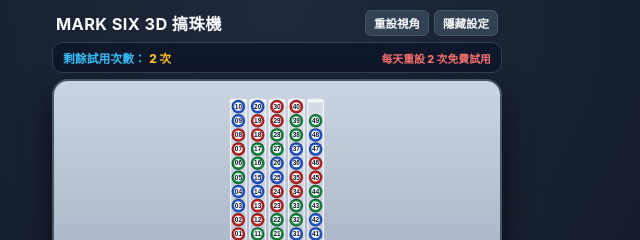
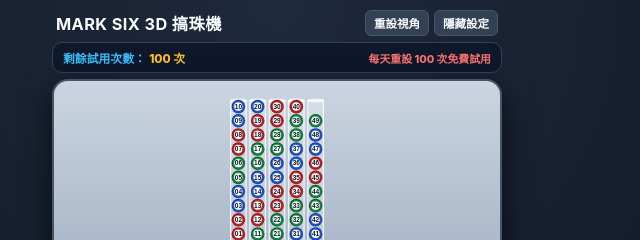
Before and after one commit to thxwind2002/thxwind2002.github.io, a plain HTML site: page index.html in a window 1280 px wide. Shown: the top 240 px of the page, 363-1003 px from the left. Drawn offline with Linux system fonts and the light colour scheme.

Commit message:
Update quota limits and remove ad script

```diff
--- a/index.html
+++ b/index.html
@@ -1,8 +1,6 @@
 <!DOCTYPE html>
 <html lang="zh-Hant">
 <head>
-    <script async src="https://pagead2.googlesyndication.com/pagead/js/adsbygoogle.js?client=ca-pub-1833601070433200"
-     crossorigin="anonymous"></script>
   <meta charset="UTF-8" />
   <meta name="viewport" content="width=device-width, initial-scale=1.0, user-scalable=no" />
   <title>3D 香港六合彩搞珠機（螢幕控制 3D 視覺位置）</title>
@@ -856,9 +854,9 @@
     <div class="quota-strip">
       <div>
         <span class="quota-badge">剩餘試用次數：</span>
-        <span class="quota-num" id="quotaCountText">10 次</span>
+        <span class="quota-num" id="quotaCountText">100 次</span>
       </div>
-      <div class="quota-sub red-highlight" id="dailyPlanText">每天重設 10 次免費試用</div>
+      <div class="quota-sub red-highlight" id="dailyPlanText">每天重設 100 次免費試用</div>
     </div>
 
     <div class="canvas-box" id="canvasBox">
@@ -1424,7 +1422,8 @@
     }
 
     var STORAGE_KEY = "marksix_3d_quota_guarded_v1";
-    var DAILY_FREE_RESET_COUNT = 2;
+    // 每日重設為 100 次免費試用
+    var DAILY_FREE_RESET_COUNT = 100;
     var INTEGRITY_SALT = "M6_3D_GUARD_2026_HK";
     var CLOCK_SKEW_TOLERANCE_MS = 5 * 60 * 1000;
 
@@ -1648,7 +1647,6 @@
     var CY = 248;
     var BALL_R = 6.8;
     var BALL_DIAMETER = BALL_R * 2;
-    // 大圓球體直徑改為號碼珠直徑的 12 倍
     var SPHERE_DIAMETER = BALL_DIAMETER * 12;
     var SPHERE_R = SPHERE_DIAMETER / 2;
     var SPHERE_TOP_Y = CY - SPHERE_R;
```
